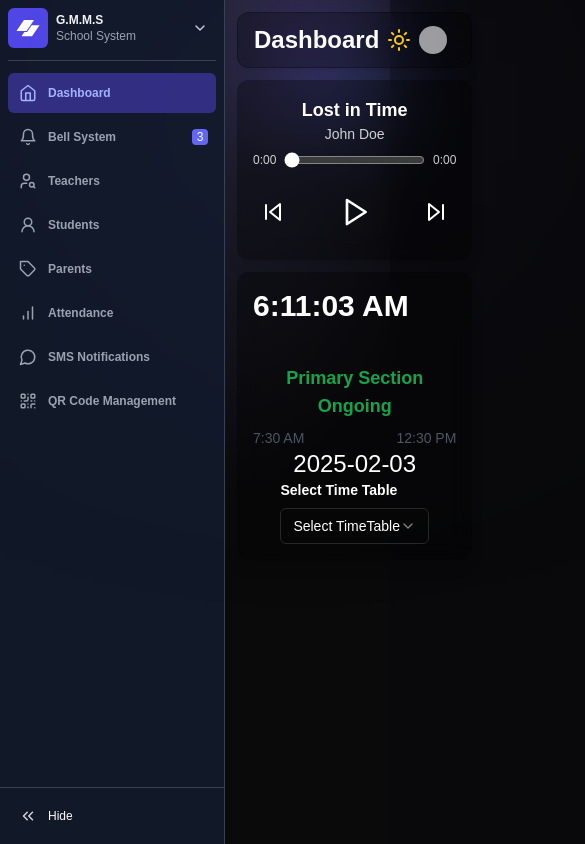
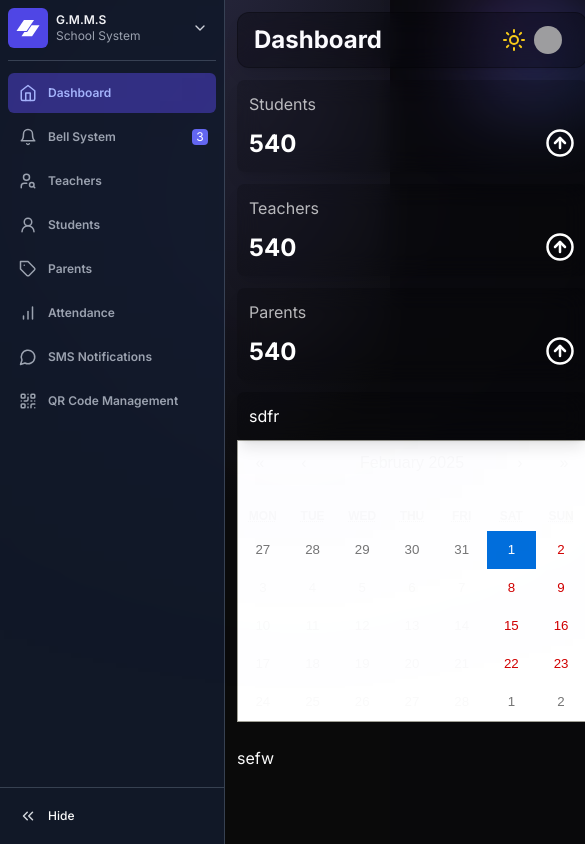
Before and after one commit to Sharjun-Hussain/Sharjun-Hussain-school-management-system, a Next.js app: page /app in a window 390 px wide. Shown: the whole page, 585 px wide, since content can reach past the window. Built offline with nearby package versions, Linux system fonts and the light colour scheme; grey boxes are pictures that could not be loaded.

Commit message:
feat:created a new page school system main dashboard page and created some cards and calender

```diff
--- /dev/null
+++ b/app/app/Components/BackgroundEffect.jsx
@@ -0,0 +1,29 @@
+"use client";
+import React from "react";
+import PropTypes from "prop-types";
+
+const BackgroundGradient = ({
+  className = "",
+  width = "w-32",
+  height = "h-32",
+  blur = "blur-2xl",
+  gradientDirection = "bg-gradient-to-br",
+  fromColor = "from-purple-500/30",
+  toColor = "to-blue-500/30",
+}) => {
+  // Combine the classes together.
+  const combinedClasses = `${gradientDirection} ${fromColor} ${toColor} ${blur} ${width} ${height} ${className}`;
+  return <div className={combinedClasses}></div>;
+};
+
+ReusableGradient.propTypes = {
+  className: PropTypes.string,
+  width: PropTypes.string,
+  height: PropTypes.string,
+  blur: PropTypes.string,
+  gradientDirection: PropTypes.string,
+  fromColor: PropTypes.string,
+  toColor: PropTypes.string,
+};
+
+export default React.memo(BackgroundGradient);
--- a/app/app/Components/SoundControl.jsx
+++ b/app/app/Components/SoundControl.jsx
@@ -26,7 +26,8 @@ const MusicPlayer = () => {
   const [currentSongIndex, setCurrentSongIndex] = useState(0);
   const [currentTime, setCurrentTime] = useState(0);
   const [duration, setDuration] = useState(0);
-  const audioRef = useRef(new Audio(songs[currentSongIndex].src));
+  const audioRef = useRef(new Audio());
+  // const audioRef = useRef(new Audio(songs[currentSongIndex].src));
 
   useEffect(() => {
     const audio = audioRef.current;
--- /dev/null
+++ b/app/app/bell/page.jsx
@@ -0,0 +1,45 @@
+"use client";
+import React, { useEffect } from "react";
+import SelectTimeTable from "../Components/SelectTimeTable";
+import MusicPlayer from "../Components/SoundControl";
+import Time from "../Components/Time";
+
+const page = () => {
+  useEffect(() => {
+    console.log("page started");
+  }, []);
+
+  return (
+    <div className="">
+      <div className="lg:flex space-y-3  block">
+        <div className=" -z-10  absolute right-0 top-0 bg-gradient-to-br from-purple-500/30 to-blue-500/30 blur-2xl h-32 w-32 text-white"></div>
+
+        <div className=" -z-10 hidden lg:block absolute left-25 top-20  bg-gradient-to-br from-purple-500/30 to-blue-500/30 blur-[180px] h-[400px] w-[450px] text-white"></div>
+        <div className=" -z-9   absolute left-25 top-0  bg-gradient-to-br from-purple-500/30 to-blue-500/30 blur-[180px] h-[200px] w-[150px] text-white"></div>
+
+        <div className="lg:w-1/3  w-full">
+          {" "}
+          {/* <ReactAudioPlayer src="my_audio_file.ogg" autoPlay controls /> */}
+          <MusicPlayer />
+        </div>
+        <div className="mx-3 flex flex-grow">
+          <div
+            className={`flex items-center justify-between xl:w-full  p-4 lg:w-full w-full rounded-xl shadow-lg backdrop-blur-md transition sm:flex-row flex-col h-auto
+          dark:bg-black/30 dark:border-white/20 dark:text-white
+          bg-white/30 border-black/20 text-black`}
+          >
+            {" "}
+            <Time />
+            <div className="flex flex-col items-center">
+              <div className="text-2xl text-center"> 2025-02-03</div>
+              <SelectTimeTable />
+            </div>
+          </div>
+        </div>
+      </div>
+      <div>{/* <Timetable /> */}</div>
+    </div>
+  );
+};
+
+export default page;
--- a/app/app/page.jsx
+++ b/app/app/page.jsx
@@ -1,46 +1,74 @@
 "use client";
-import React, { useEffect } from "react";
-import SoundControl from "./Components/SoundControl";
-import MusicPlayer from "./Components/SoundControl";
-import Time from "./Components/Time";
-import SelectTimeTable from "./Components/SelectTimeTable";
-import Timetable from "./Components/TimeTable";
+import { CircleArrowDown } from "lucide-react";
+import React, { memo, useState } from "react";
+import Calendar from "react-calendar";
+import "react-calendar/dist/Calendar.css";
+// Ensure this is correctly imported
 
-const page = () => {
-  useEffect(() => {
-    console.log("page started");
-  }, []);
+const BackgroundGradient = memo(({ className }) => {
+  return <div className={className} />;
+});
+
+const Page = () => {
+  const [value, setValue] = useState(new Date());
 
   return (
-    <div className="">
-      <div className="lg:flex space-y-3  block">
-        <div className=" -z-10  absolute right-0 top-0 bg-gradient-to-br from-purple-500/30 to-blue-500/30 blur-2xl h-32 w-32 text-white"></div>
+    <div>
+      {/* Background gradients */}
+      <div className="relative lg:flex space-y-3 block">
+        <BackgroundGradient className="absolute right-0 -top-24 -z-10 bg-gradient-to-br from-purple-500/30 to-blue-500/30 blur-2xl h-32 w-32 text-white" />
+        <BackgroundGradient className="hidden lg:block absolute left-25 top-20 -z-10 bg-gradient-to-br from-purple-500/30 to-blue-500/30 blur-[180px] h-[400px] w-[450px] text-white" />
+        <BackgroundGradient className="absolute left-25 top-0 -z-9 bg-gradient-to-br from-purple-500/30 to-blue-500/30 blur-[180px] h-[200px] w-[150px] text-white" />
+      </div>
 
-        <div className=" -z-10 hidden lg:block absolute left-25 top-20  bg-gradient-to-br from-purple-500/30 to-blue-500/30 blur-[180px] h-[400px] w-[450px] text-white"></div>
-        <div className=" -z-9   absolute left-25 top-0  bg-gradient-to-br from-purple-500/30 to-blue-500/30 blur-[180px] h-[200px] w-[150px] text-white"></div>
-
-        <div className="lg:w-1/3  w-full">
-          {" "}
-          <MusicPlayer />
-        </div>
-        <div className="mx-3 flex flex-grow">
-          <div
-            className={`flex items-center justify-between xl:w-full  p-4 lg:w-full w-full rounded-xl shadow-lg backdrop-blur-md transition sm:flex-row flex-col h-auto
-          dark:bg-black/30 dark:border-white/20 dark:text-white
-          bg-white/30 border-black/20 text-black`}
-          >
-            {" "}
-            <Time />
-            <div className="flex flex-col items-center">
-              <div className="text-2xl text-center"> 2025-02-03</div>
-              <SelectTimeTable />
+      {/* Flex container for cards and calendar */}
+      <div className="mx-3 lg:flex gap-3 items-start ">
+        {/* Cards container */}
+        <div className="lg:w-2/3 space-y-3">
+          {/* Card components */}
+          <div className=" w-full flex flex-wrap gap-3">
+            <div className="joon-card space-y-3">
+              <div className="dark:text-white/70">Students</div>
+              <div className="flex justify-between">
+                <div className="font-bold text-2xl">540</div>
+                <div>
+                  <CircleArrowDown size={30} className="rotate-180" />
+                </div>
+              </div>
+            </div>
+            <div className="joon-card space-y-3">
+              <div className="dark:text-white/70">Teachers</div>
+              <div className="flex justify-between">
+                <div className="font-bold text-2xl">540</div>
+                <div>
+                  <CircleArrowDown size={30} className="rotate-180" />
+                </div>
+              </div>
+            </div>
+            <div className="joon-card space-y-3">
+              <div className="dark:text-white/70">Parents</div>
+              <div className="flex justify-between">
+                <div className="font-bold text-2xl">540</div>
+                <div>
+                  <CircleArrowDown size={30} className="rotate-180" />
+                </div>
+              </div>
             </div>
           </div>
+
+          <div className="joon-card">sdfr</div>
+        </div>
+
+        {/* Calendar container */}
+        <div className="lg:w-1/3 w-full">
+          <Calendar value={value} onChange={setValue} />
         </div>
       </div>
-      <div>{/* <Timetable /> */}</div>
+
+      {/* Text section below the cards and calendar */}
+      <div className="mx-3 mt-6">sefw</div>
     </div>
   );
 };
 
-export default page;
+export default memo(Page);
--- a/app/globals.css
+++ b/app/globals.css
@@ -85,4 +85,9 @@ body {
   body {
     @apply bg-background text-foreground;
   }
+
+  .joon-card {
+    @apply flex-1 min-w-[200px]  w-full md:w-1/2 dark:bg-black/15 dark:border-white/20 dark:text-white hover:dark:bg-black/35 hover:bg-white/35
+    bg-white/20 border-black/20 text-black p-3 rounded-lg shadow-lg backdrop-blur-md transition;
+  }
 }
--- a/app/layout.js
+++ b/app/layout.js
@@ -1,24 +1,16 @@
 "use client";
-import { Geist, Geist_Mono } from "next/font/google";
+import { Inter } from "next/font/google";
 import "./globals.css";
 import { ThemeProvider } from "@/providers/theme-provider";
 
-const geistSans = Geist({
-  variable: "--font-geist-sans",
-  subsets: ["latin"],
-});
-
-const geistMono = Geist_Mono({
-  variable: "--font-geist-mono",
+const inter = Inter({
   subsets: ["latin"],
 });
 
 export default function RootLayout({ children }) {
   return (
     <html lang="en">
-      <body
-        className={`${geistSans.variable} ${geistMono.variable} antialiased overflow-x-hidden`}
-      >
+      <body className={`${inter.className} antialiased overflow-x-hidden`}>
         <ThemeProvider
           attribute="class"
           defaultTheme="dark"
--- a/package.json
+++ b/package.json
@@ -48,8 +48,11 @@
     "next": "15.1.6",
     "next-themes": "^0.4.4",
     "react": "^19.0.0",
+    "react-audio-player": "^0.17.0",
+    "react-calendar": "^5.1.0",
     "react-day-picker": "^8.10.1",
     "react-dom": "^19.0.0",
+    "react-h5-audio-player": "^3.10.0-rc.1",
     "react-hook-form": "^7.54.2",
     "react-icons": "^5.4.0",
     "react-resizable-panels": "^2.1.7",
```
Also changed, not shown: 1 other file (tests, documents, lock files or other folders).
